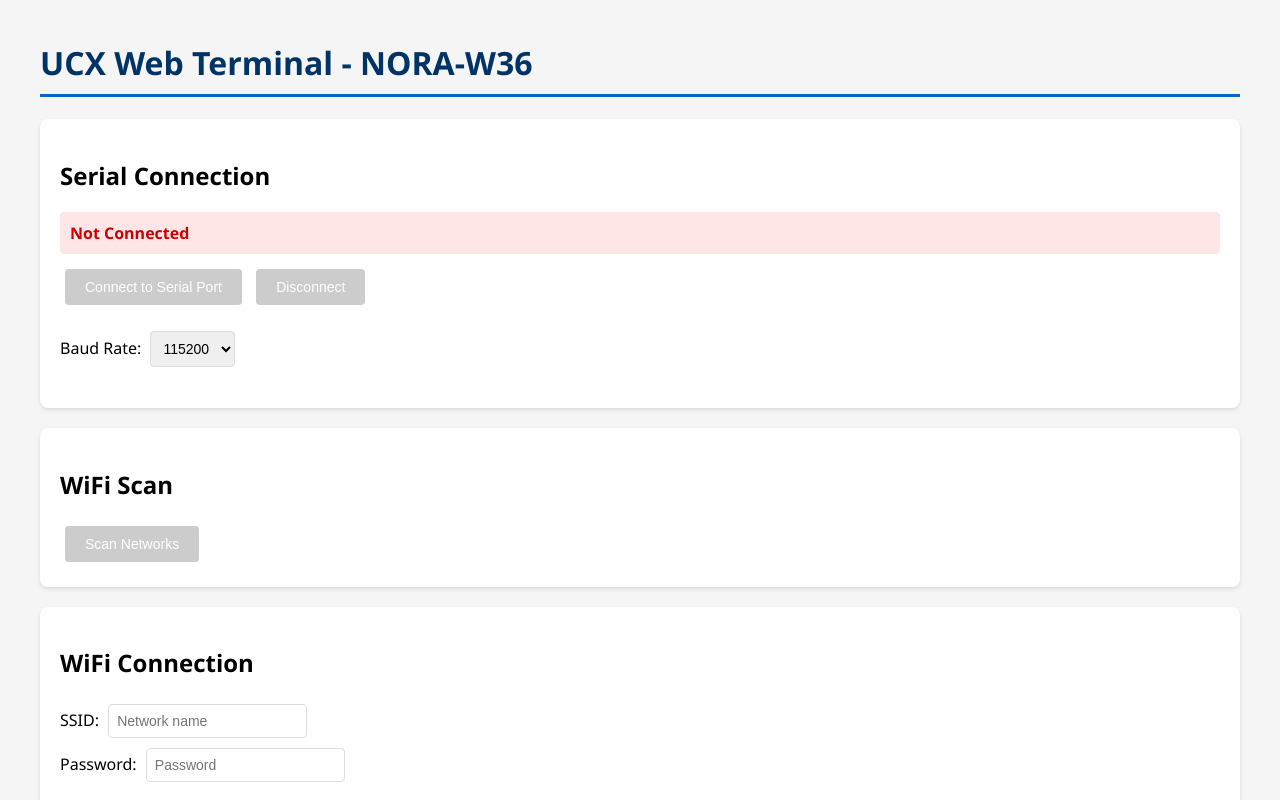
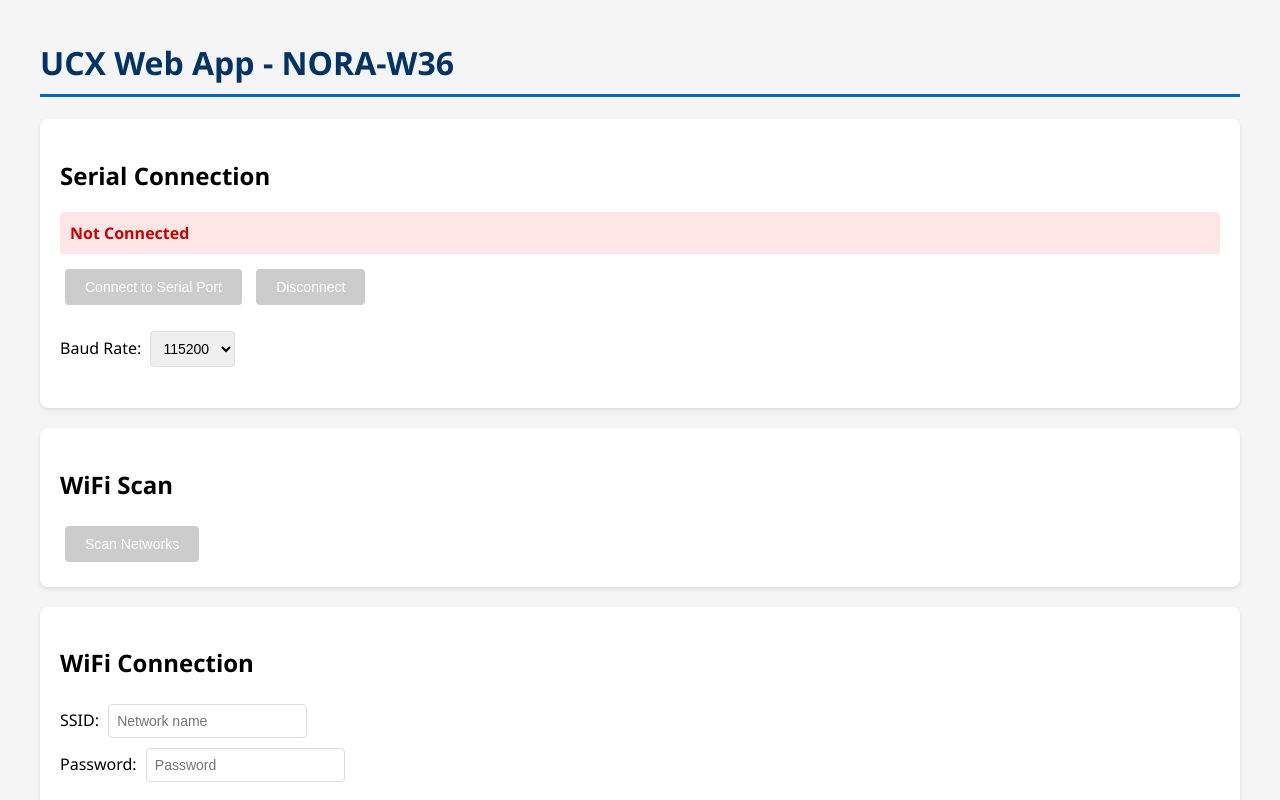
Before and after one commit to u-blox/ucx-windows-app, a plain HTML site: page ucx-web-app/index.html in a window 1280 px wide. Shown: the top 800 px of the page. Drawn offline with Linux system fonts and the light colour scheme; no server answers.

Commit message:
update READMEs for modular JS architecture; fix stale naming; remove debug log
- Rewrite root README.md: architecture diagram shows serial.js/wasm-bridge.js/app.js,
  updated project structure, accurate exported WASM functions table, ASYNCIFY
  memory gotcha section, tested features (WiFi connect/IP now verified)
- Rewrite ucx-web-app/README.md: file reference, JS module API docs, C source
  docs, build config details, design decisions (EM_JS, ucx_read_int32, RX reassembly)
- Rename 'UCX Web Terminal' to 'UCX Web App' in index.html title and CMakeLists.txt
- Remove debug console.log from wasm-bridge.js WiFi scan results

```diff
--- a/ucx-web-app/index.html
+++ b/ucx-web-app/index.html
@@ -107,7 +107,7 @@
     </style>
 </head>
 <body>
-    <h1>UCX Web Terminal - NORA-W36</h1>
+    <h1>UCX Web App - NORA-W36</h1>
 
     <div class="section">
         <h2>Serial Connection</h2>
--- a/ucx-web-app/wasm-bridge.js
+++ b/ucx-web-app/wasm-bridge.js
@@ -123,7 +123,6 @@
                 const ssid = this.module.UTF8ToString(ssidPtr);
                 const rssi = this._readInt32(rssiPtr);
                 const channel = this._readInt32(channelPtr);
-                console.log(`[wasm-bridge] scan result: ssid="${ssid}" rssi=${rssi} ch=${channel} (ptrs: rssi@${rssiPtr} ch@${channelPtr})`);
 
                 networks.push({ ssid, rssi, channel });
             }
```
Also changed, not shown: ucx-web-app/CMakeLists.txt, 2 other files.
